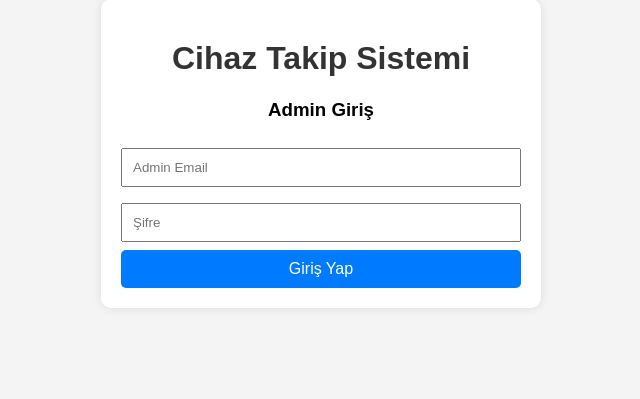
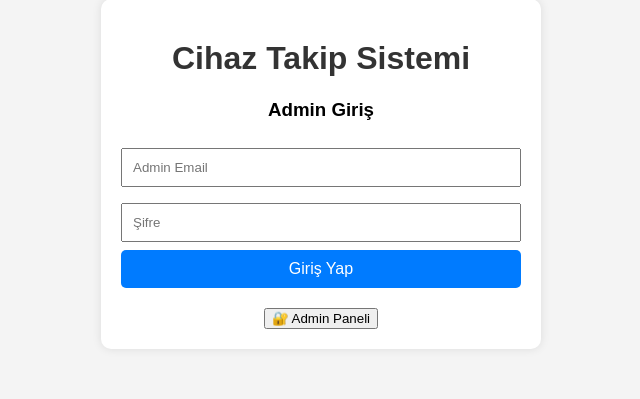
Before and after one commit to Sudenazkaranfil/qr-code-device-tracking-system, a Flask app: page / in a window 1280 px wide. Shown: the part 41-440 px from the top of the page, without its empty margins (319-959 px from the left). Run offline with Flask 3, Linux system fonts and the light colour scheme; some libraries are stand-ins or nearby versions.

Commit message:
Update index.html

```diff
--- a/templates/index.html
+++ b/templates/index.html
@@ -9,12 +9,10 @@
             margin: 40px;
             background-color: #f4f4f4;
         }
-
         h1 {
             color: #333;
             text-align: center;
         }
-
         .container {
             max-width: 400px;
             margin: auto;
@@ -23,14 +21,12 @@
             border-radius: 10px;
             box-shadow: 0 0 10px rgba(0,0,0,0.1);
         }
-
         form input {
             width: 100%;
             padding: 10px;
             margin: 8px 0;
             box-sizing: border-box;
         }
-
         form button {
             width: 100%;
             padding: 10px;
@@ -41,25 +37,21 @@
             border-radius: 5px;
             cursor: pointer;
         }
-
         .message {
             color: red;
             margin-top: 10px;
             text-align: center;
         }
-
         .alert {
             padding: 10px;
             margin: 10px 0;
             border-radius: 5px;
             text-align: center;
         }
-
         .alert-warning {
             background-color: #fff3cd;
             color: #856404;
         }
-
         .alert-success {
             background-color: #d4edda;
             color: #155724;
@@ -87,6 +79,10 @@
                 {% endfor %}
             {% endif %}
         {% endwith %}
+
+        <div style="text-align: center; margin-top: 20px;">
+            <a href="{{ url_for('admin_panel') }}"><button type="button">🔐 Admin Paneli</button></a>
+        </div>
     </div>
 </body>
 </html>
```
